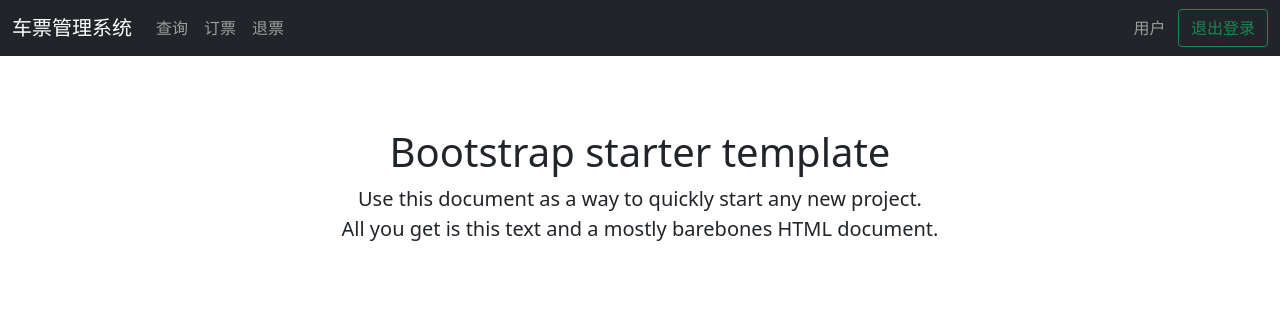
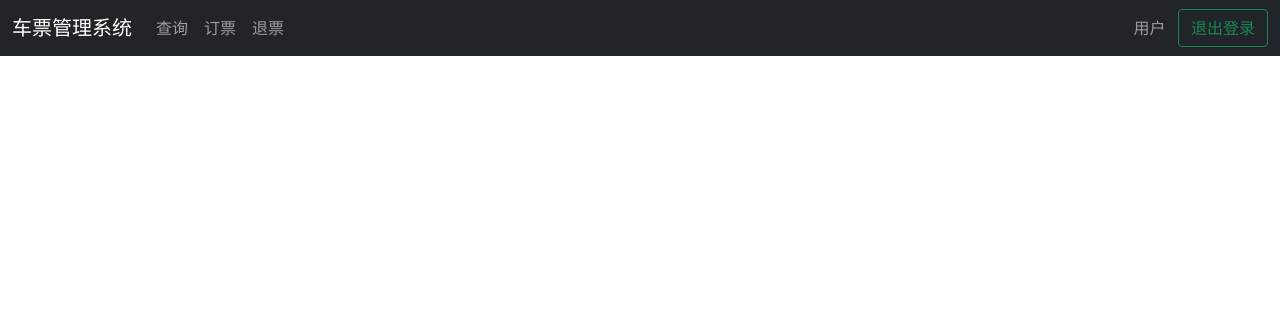
Before and after one commit to objnf-dev/DatabaseClassProj-Python, a Flask app: page /admin in a window 1280 px wide. Shown: the top 316 px of the page. Run offline with Flask 2, Linux system fonts and the light colour scheme; parts of the project's set-up code (start-up, migrations or seed data) failed here and were passed over; some libraries are stand-ins or nearby versions.

Commit message:
Signed-off-by: ObjectNotFound <xml@live.com>

```diff
--- a/templates/admin.html
+++ b/templates/admin.html
@@ -55,11 +55,7 @@
     </div>
 </nav>
 <main class="container">
-    <div class="starter-template text-center py-5 px-3">
-        <h1>Bootstrap starter template</h1>
-        <p class="lead">Use this document as a way to quickly start any new project.<br/> All you get is this text and a
-            mostly barebones HTML document.</p>
-    </div>
+
 </main>
 <!-- /.container -->
 <script src="/static/bootstrap.bundle.min.js"></script>
--- a/templates/index.html
+++ b/templates/index.html
@@ -125,9 +125,6 @@
 <script src="/static/bootstrap.bundle.min.js"></script>
 </body>
 <script>
-    let toast = new bootstrap.Toast(document.getElementById("errorToast"));
-
-
     function runQuery() {
         let train_name = document.getElementById("train_name").value;
         let start_station = document.getElementById("start_station").value;
@@ -168,8 +165,9 @@
                     let table = document.getElementById("queryRes");
                     table.innerHTML = data;
                 }
-            })
+            });
         }
     }
+
 </script>
 </html>
--- a/templates/order.html
+++ b/templates/order.html
@@ -55,10 +55,7 @@
     </div>
 </nav>
   <main class="container">
-   <div class="starter-template text-center py-5 px-3">
-    <h1>Bootstrap starter template</h1>
-    <p class="lead">Use this document as a way to quickly start any new project.<br /> All you get is this text and a mostly barebones HTML document.</p>
-   </div>
+
   </main>
   <!-- /.container -->
   <script src="/static/bootstrap.bundle.min.js"></script>
```
Also changed, not shown: routes/query.py (added, +16 -0 lines).
